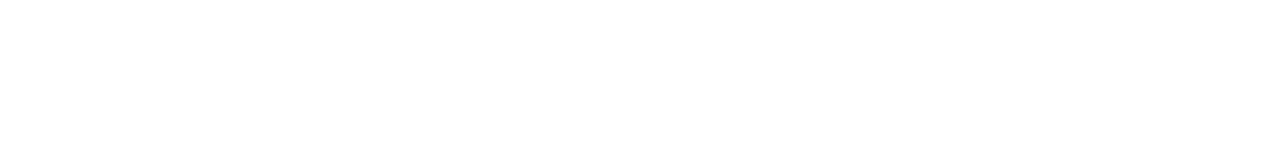
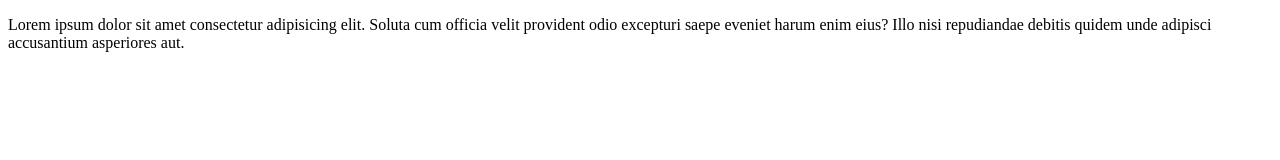
Before and after one commit to Shaneodonovan/testing, a plain HTML site: page index.html in a window 1280 px wide. Drawn offline with Linux system fonts and the light colour scheme.

Commit message:
added a paragraph

```diff
--- a/index.html
+++ b/index.html
@@ -7,6 +7,6 @@
     <title>Document</title>
 </head>
 <body>
-
+    <p>Lorem ipsum dolor sit amet consectetur adipisicing elit. Soluta cum officia velit provident odio excepturi saepe eveniet harum enim eius? Illo nisi repudiandae debitis quidem unde adipisci accusantium asperiores aut.</p>
 </body>
 </html>
```
